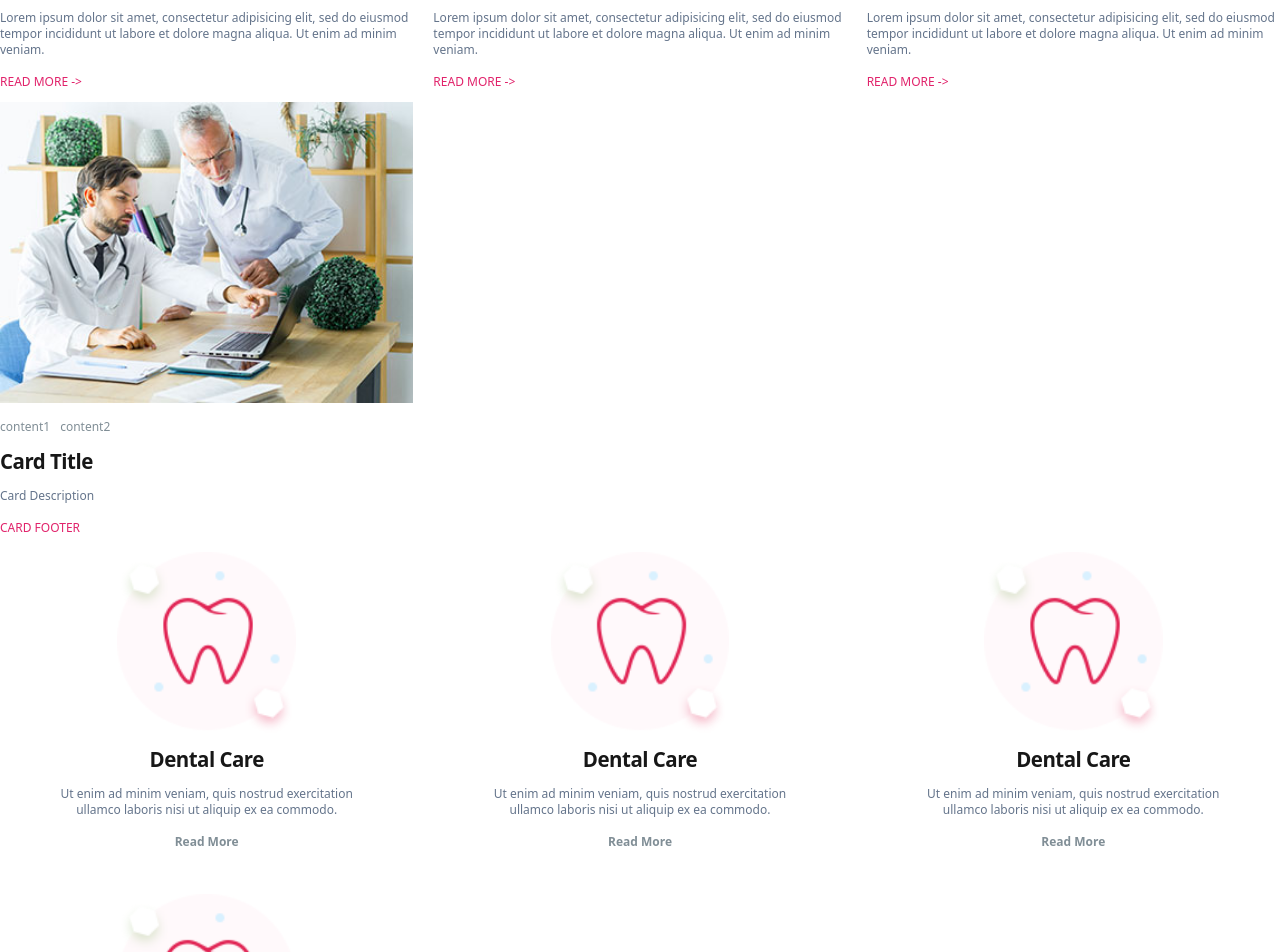
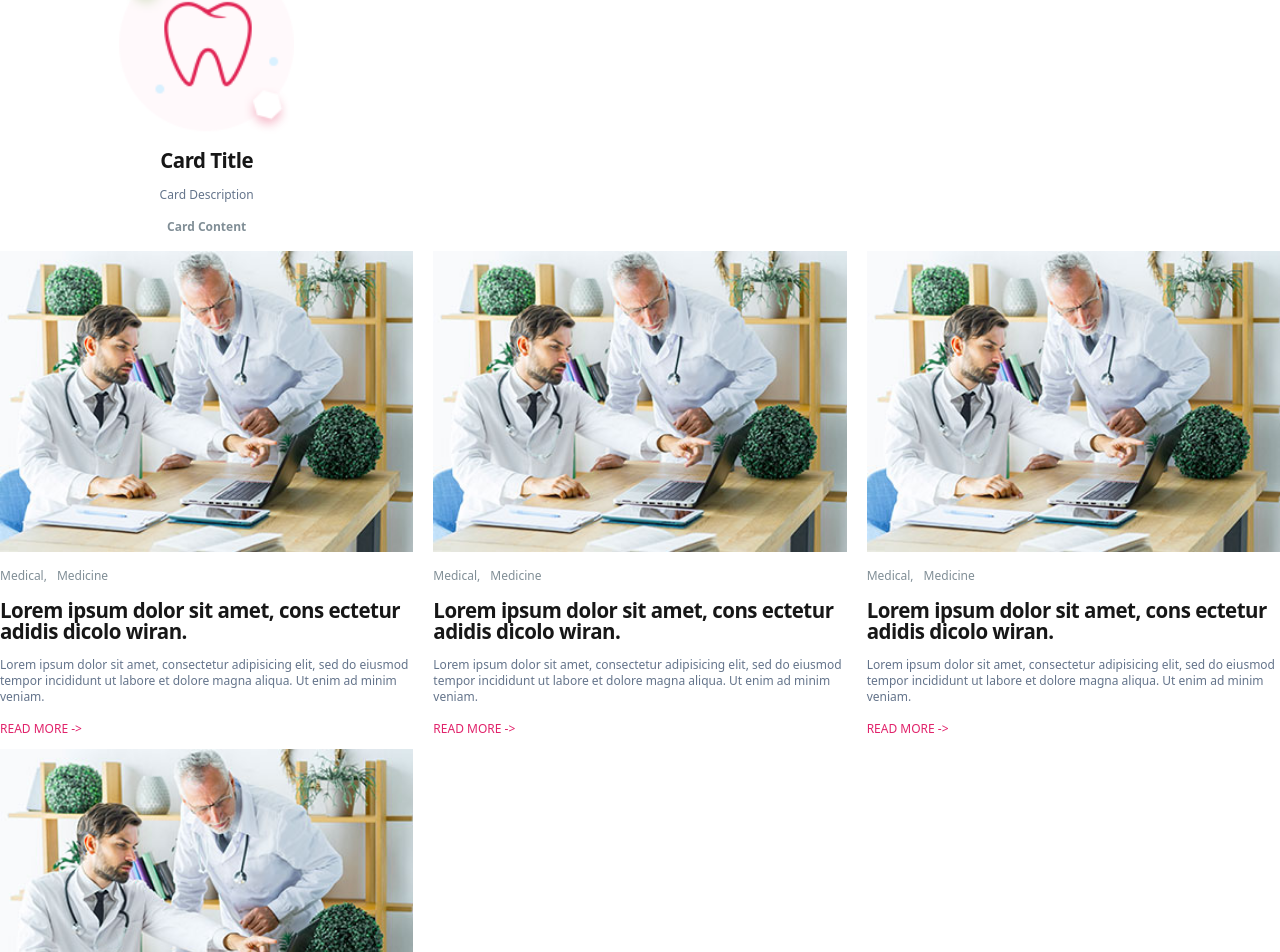
Before and after one commit to shokhsanam18/mediDove, a React (Vite) app: page /Test in a window 1280 px wide. Shown: the part 397-1349 px from the top of the page. Built offline with nearby package versions, Linux system fonts and the light colour scheme.

Commit message:
feat: team cards added

```diff
--- a/src/components/ui/Cards.jsx
+++ b/src/components/ui/Cards.jsx
@@ -39,7 +39,7 @@ export const Cards_Services =
         onMouseEnter={(e) => {e.currentTarget.style.boxShadow = `0 5px 10px ${shadowColor}`}}
         onMouseLeave={(e) => {e.currentTarget.style.boxShadow = 'none'}}
         {...props}>
-            <CardImage style = {img_styles}>
+            <CardImage>
               <CardImg src={card.src} style = {img_styles}></CardImg>
             </CardImage>
             {/* <CardHeader> */}
@@ -62,6 +62,56 @@ export const Cards_Services =
             {/* <CardFooter>
               <p>{card.footer}</p>
             </CardFooter> */}
+        </Card>
+      ))}
+
+      </Cards>
+  )
+})
+
+export const Cards_Team =
+  React.forwardRef(({ className, cards,
+    cards_styles, card_styles,
+    img_styles, shadowColor,
+    title_styles, colorHoverTitle,
+    content_styles, colorHoverContent,
+    absolute_styles, backgroundcolorHoverabsolute, ...props }, ref) => {
+
+
+  return (
+    <Cards ref={ref}
+    {...props} style={cards_styles}>
+
+
+      {cards.map((card) => (
+        <Card key={card.id} ref={ref}
+        className={cn(className)}
+        style={card_styles}
+        onMouseEnter={(e) => {e.currentTarget.style.boxShadow = `0 5px 10px ${shadowColor}`}}
+        onMouseLeave={(e) => {e.currentTarget.style.boxShadow = 'none'}}
+        {...props}>
+            <CardImage className = {'relative'}>
+              <CardImg src={card.src} style = {img_styles}></CardImg>
+              <div style={absolute_styles}
+              className='transition-all duration-300'
+              onMouseEnter={(e) => {e.currentTarget.style.backgroundColor = backgroundcolorHoverabsolute}}
+              onMouseLeave={(e) => {e.currentTarget.style.backgroundColor = absolute_styles.backgroundColor}}
+              >+</div>
+            </CardImage>
+            <CardHeader className = {'flex flex-col gap-2'}>
+            <Link>
+              <CardTitle style = {title_styles}
+              onMouseEnter={(e) => {e.currentTarget.style.color = colorHoverTitle}}
+              onMouseLeave={(e) => {e.currentTarget.style.color = title_styles.color}}
+              >{card.title}</CardTitle>
+            </Link>
+            <CardContent style = {content_styles}
+            >
+              <p>
+              {card.content}
+              </p>
+            </CardContent>
+            </CardHeader>
         </Card>
       ))}
 
@@ -95,7 +145,7 @@ export const Cards_News =
         onMouseEnter={(e) => {e.currentTarget.style.boxShadow = `0 5px 10px ${shadowColor}`}}
         onMouseLeave={(e) => {e.currentTarget.style.boxShadow = 'none'}}
         {...props}>
-            <CardImage style = {img_styles}>
+            <CardImage>
               <CardImg src={card.src} style = {img_styles}></CardImg>
             </CardImage>
             {/* <CardHeader> */}
@@ -193,7 +243,7 @@ export const Cards_Services_Use = () => {
      shadowColor: '#AAC',
    },
    img_styles: {
-    width: '75%',
+    width: '55%',
    },
    title_styles: {
     fontSize: '1.28rem',
@@ -266,7 +316,7 @@ export const Cards_News_Use = () => {
      // justifyContent: 'space-around',
      columnGap: '1.25rem',
      rowGap: '0.75rem',
-     padding: '10px 15%',
+    //  padding: '10px 15%',
    },
    card_styles: {
      backgroundColor: 'white',
@@ -316,3 +366,113 @@ export const Cards_News_Use = () => {
       ></Cards_News>
   );
 };
+
+// it is use case. don't call cards_news_use anywhere
+// it is shown how it is going to be used
+export const Cards_Team_Use = () => {
+
+  const cardsInfoTeam = [
+    {
+      id: 0,
+      title: 'Rosalina D. Williamson',
+      description: 'Card Description',
+      content: 'Founder',
+      footer: 'Card Footer',
+      src: './img/member1.png'
+    },
+    {
+      id: 1,
+      title: 'Rosalina D. Williamson',
+      description: 'Card Description',
+      content: 'Founder',
+      footer: 'Card Footer',
+      src: './img/member1.png'
+    },
+    {
+      id: 2,
+      title: 'Rosalina D. Williamson',
+      description: 'Card Description',
+      content: 'Founder',
+      footer: 'Card Footer',
+      src: './img/member1.png'
+    },
+
+    {
+      id: 3,
+      title: 'Card Title',
+      description: 'Card Description',
+      content: 'Card Content',
+      footer: 'Card Footer',
+      src: './img/member1.png'
+    },
+  ]
+  const stylesTeam = {
+    cards_styles: {
+     backgroundColor: 'white',
+     // justifyContent: 'space-around',
+     columnGap: '1.25rem',
+     rowGap: '0.75rem',
+    //  padding: '10px 15%',
+   },
+   card_styles: {
+     backgroundColor: 'white',
+     color: 'black',
+     padding: '0',
+     gap: '1.75rem',
+     textAlign: 'center',
+     alignItems: 'center',
+     justifyContent: 'center',
+    //  shadowColor: '#AAC',
+   },
+   img_styles: {
+    width: '70%',
+   },
+   title_styles: {
+    fontSize: '1.28rem',
+    color: '#171717',
+    // colorHoverTitle: '#e1236b',
+   },
+   content_styles: {
+    textTransform: 'uppercase',
+    fontWeight: '500',
+    color: '#e1236b',
+    colorHoverFooter: '#73bb1d',
+   },
+   absolute_styles: {
+    position: 'absolute',
+    right: '15%',
+    bottom: '10%',
+    fontWeight: '900',
+    boxShadow: '',
+    fontSize: '20px',
+    color: 'white',
+    backgroundColor: '#349030',
+    backgroundcolorHoverabsolute: '#e1236b',
+    width: '40px',
+    height: '40px',
+    display: 'flex',
+    textAlign: 'center',
+    alignItems: 'center',
+    justifyContent: 'center',
+    borderRadius: '50%',
+    boxShadow: '0 5px 10px #a9cba8'
+   }
+
+  }
+  return (
+    <>
+      <Cards_Team cards={cardsInfoTeam}
+                    cards_styles = {stylesTeam.cards_styles}
+                    card_styles = {stylesTeam.card_styles}
+                    img_styles = {stylesTeam.img_styles}
+                    shadowColor = {stylesTeam.card_styles.shadowColor}
+                    title_styles = {stylesTeam.title_styles}
+                    colorHoverTitle = {stylesTeam.title_styles.colorHoverTitle}
+                    content_styles = {stylesTeam.content_styles}
+                    colorHoverContent = {stylesTeam.content_styles.colorHoverContent}
+                    absolute_styles = {stylesTeam.absolute_styles}
+                    backgroundcolorHoverabsolute = {stylesTeam.absolute_styles.backgroundcolorHoverabsolute}
+      ></Cards_Team>
+    </>
+  );
+};
--- a/src/pages/Test.jsx
+++ b/src/pages/Test.jsx
@@ -1,7 +1,78 @@
 import React from "react";
-import {Cards_Services, Cards_News} from "../components/ui/Cards";
+import {Cards_Services, Cards_News, Cards_Team} from "../components/ui/Cards";
 
 export const Test = () => {
+
+  const cardsInfoServices = [
+    {
+      id: 0,
+      title: 'Dental Care',
+      description: 'Ut enim ad minim veniam, quis nostrud exercitation ullamco laboris nisi ut aliquip ex ea commodo.',
+      content: 'Read More',
+      footer: 'Card Footer',
+      src: './img/service2.png'
+    },
+    {
+      id: 1,
+      title: 'Dental Care',
+      description: 'Ut enim ad minim veniam, quis nostrud exercitation ullamco laboris nisi ut aliquip ex ea commodo.',
+      content: 'Read More',
+      footer: 'Card Footer',
+      src: './img/service2.png'
+    },
+    {
+      id: 2,
+      title: 'Dental Care',
+      description: 'Ut enim ad minim veniam, quis nostrud exercitation ullamco laboris nisi ut aliquip ex ea commodo.',
+      content: 'Read More',
+      footer: 'Card Footer',
+      src: './img/service2.png'
+    },
+
+    {
+      id: 3,
+      title: 'Card Title',
+      description: 'Card Description',
+      content: 'Card Content',
+      footer: 'Card Footer',
+      src: './img/service2.png'
+    },
+  ]
+  const stylesServices = {
+    cards_styles: {
+     backgroundColor: 'white',
+     // justifyContent: 'space-around',
+     columnGap: '1.25rem',
+     rowGap: '0.75rem',
+    //  padding: '10px 15%',
+   },
+   card_styles: {
+     backgroundColor: 'white',
+     color: 'black',
+     padding: '1rem 3rem',
+     gap: '1rem',
+     textAlign: 'center',
+     alignItems: 'center',
+     justifyContent: 'center',
+     shadowColor: '#AAC',
+   },
+   img_styles: {
+    width: '55%',
+   },
+   title_styles: {
+    fontSize: '1.28rem',
+    color: '#171717',
+    colorHoverTitle: '#73bb1d',
+   },
+   content_styles: {
+    fontWeight: '700',
+    color: '#808e96',
+    colorHoverContent: '#73bb1d',
+   },
+
+  }
+
+
   const cardsInfoNews = [
     {
       id: 0,
@@ -80,30 +151,30 @@ export const Test = () => {
   }
 
 
-  const cardsInfoServices = [
+  const cardsInfoTeam = [
     {
       id: 0,
-      title: 'Dental Care',
-      description: 'Ut enim ad minim veniam, quis nostrud exercitation ullamco laboris nisi ut aliquip ex ea commodo.',
-      content: 'Read More',
+      title: 'Rosalina D. Williamson',
+      description: 'Card Description',
+      content: 'Founder',
       footer: 'Card Footer',
-      src: './img/service2.png'
+      src: './img/member1.png'
     },
     {
       id: 1,
-      title: 'Dental Care',
-      description: 'Ut enim ad minim veniam, quis nostrud exercitation ullamco laboris nisi ut aliquip ex ea commodo.',
-      content: 'Read More',
+      title: 'Rosalina D. Williamson',
+      description: 'Card Description',
+      content: 'Founder',
       footer: 'Card Footer',
-      src: './img/service2.png'
+      src: './img/member1.png'
     },
     {
       id: 2,
-      title: 'Dental Care',
-      description: 'Ut enim ad minim veniam, quis nostrud exercitation ullamco laboris nisi ut aliquip ex ea commodo.',
-      content: 'Read More',
+      title: 'Rosalina D. Williamson',
+      description: 'Card Description',
+      content: 'Founder',
       footer: 'Card Footer',
-      src: './img/service2.png'
+      src: './img/member1.png'
     },
 
     {
@@ -112,10 +183,10 @@ export const Test = () => {
       description: 'Card Description',
       content: 'Card Content',
       footer: 'Card Footer',
-      src: './img/service2.png'
+      src: './img/member1.png'
     },
   ]
-  const stylesServices = {
+  const stylesTeam = {
     cards_styles: {
      backgroundColor: 'white',
      // justifyContent: 'space-around',
@@ -126,30 +197,61 @@ export const Test = () => {
    card_styles: {
      backgroundColor: 'white',
      color: 'black',
-     padding: '1rem 3rem',
-     gap: '1rem',
+     padding: '0',
+     gap: '1.75rem',
      textAlign: 'center',
      alignItems: 'center',
      justifyContent: 'center',
-     shadowColor: '#AAC',
+    //  shadowColor: '#AAC',
    },
    img_styles: {
-    width: '75%',
+    width: '70%',
    },
    title_styles: {
     fontSize: '1.28rem',
     color: '#171717',
-    colorHoverTitle: '#73bb1d',
+    // colorHoverTitle: '#e1236b',
    },
    content_styles: {
-    fontWeight: '700',
-    color: '#808e96',
-    colorHoverContent: '#73bb1d',
+    textTransform: 'uppercase',
+    fontWeight: '500',
+    color: '#e1236b',
+    colorHoverFooter: '#73bb1d',
    },
+   absolute_styles: {
+    position: 'absolute',
+    right: '15%',
+    bottom: '10%',
+    fontWeight: '900',
+    boxShadow: '',
+    fontSize: '20px',
+    color: 'white',
+    backgroundColor: '#349030',
+    backgroundcolorHoverabsolute: '#e1236b',
+    width: '40px',
+    height: '40px',
+    display: 'flex',
+    textAlign: 'center',
+    alignItems: 'center',
+    justifyContent: 'center',
+    borderRadius: '50%',
+    boxShadow: '0 5px 10px #a9cba8'
+   }
 
   }
   return (
     <>
+      <Cards_Services cards={cardsInfoServices}
+                    cards_styles = {stylesServices.cards_styles}
+                    card_styles = {stylesServices.card_styles}
+                    img_styles = {stylesServices.img_styles}
+                    shadowColor = {stylesServices.card_styles.shadowColor}
+                    title_styles = {stylesServices.title_styles}
+                    colorHoverTitle = {stylesServices.title_styles.colorHoverTitle}
+                    content_styles = {stylesServices.content_styles}
+                    colorHoverContent = {stylesServices.content_styles.colorHoverContent}
+      ></Cards_Services>
+
       <Cards_News cards={cardsInfoNews}
               cards_styles = {stylesNews.cards_styles}
               card_styles = {stylesNews.card_styles}
@@ -162,16 +264,19 @@ export const Test = () => {
               footer_styles = {stylesNews.footer_styles}
               colorHoverFooter = {stylesNews.footer_styles.colorHoverFooter}
       ></Cards_News>
-      <Cards_Services cards={cardsInfoServices}
-                    cards_styles = {stylesServices.cards_styles}
-                    card_styles = {stylesServices.card_styles}
-                    img_styles = {stylesServices.img_styles}
-                    shadowColor = {stylesServices.card_styles.shadowColor}
-                    title_styles = {stylesServices.title_styles}
-                    colorHoverTitle = {stylesServices.title_styles.colorHoverTitle}
-                    content_styles = {stylesServices.content_styles}
-                    colorHoverContent = {stylesServices.content_styles.colorHoverContent}
-      ></Cards_Services>
+
+      <Cards_Team cards={cardsInfoTeam}
+                    cards_styles = {stylesTeam.cards_styles}
+                    card_styles = {stylesTeam.card_styles}
+                    img_styles = {stylesTeam.img_styles}
+                    shadowColor = {stylesTeam.card_styles.shadowColor}
+                    title_styles = {stylesTeam.title_styles}
+                    colorHoverTitle = {stylesTeam.title_styles.colorHoverTitle}
+                    content_styles = {stylesTeam.content_styles}
+                    colorHoverContent = {stylesTeam.content_styles.colorHoverContent}
+                    absolute_styles = {stylesTeam.absolute_styles}
+                    backgroundcolorHoverabsolute = {stylesTeam.absolute_styles.backgroundcolorHoverabsolute}
+      ></Cards_Team>
     </>
   );
 };
```
Also changed, not shown: public/img/member1.png (added).
